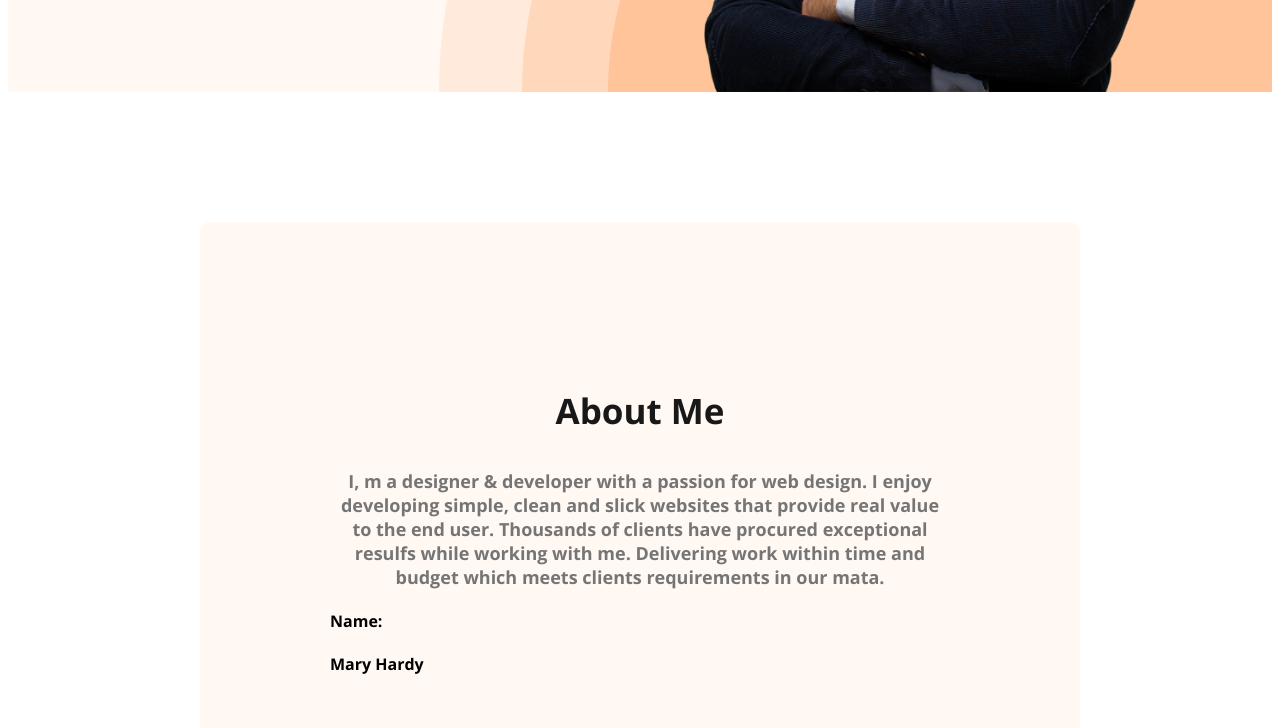
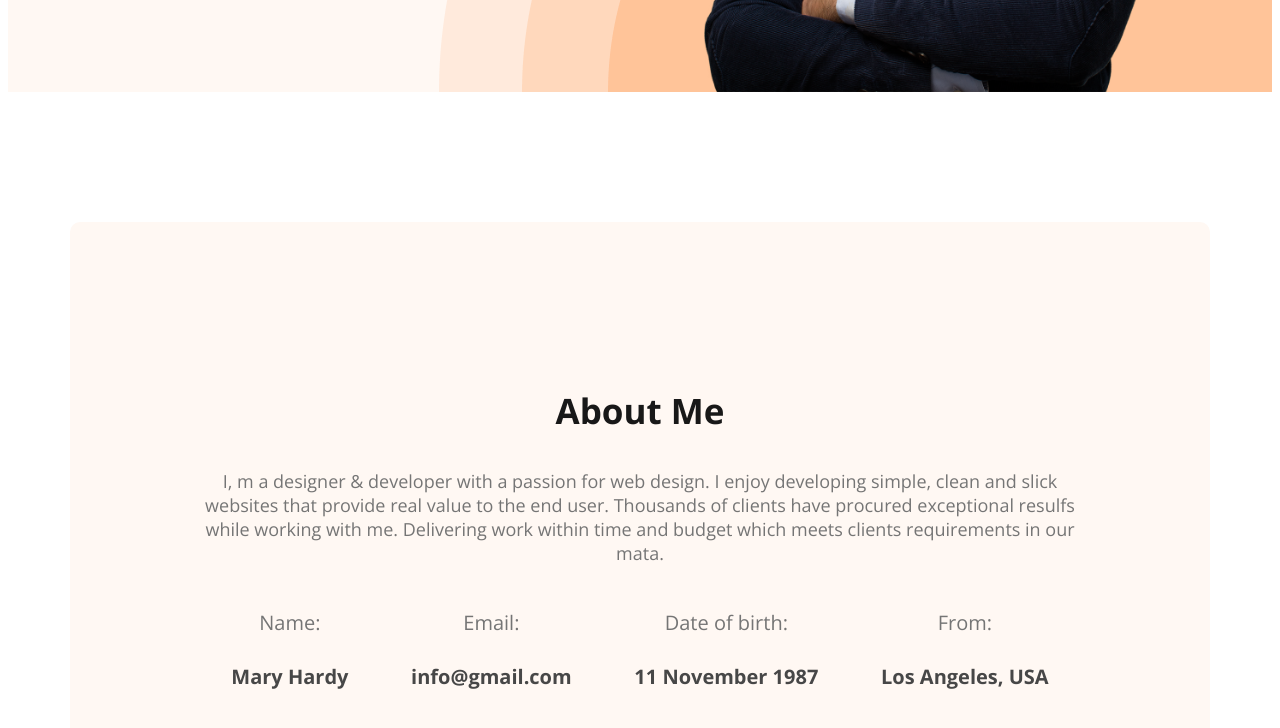
Before and after one commit to NahianAbrar01/my-first-portfolio, a plain HTML site: page index.html in a window 1280 px wide. Shown: the part 676-1404 px from the top of the page. Drawn offline with nearby package versions, Linux system fonts and the light colour scheme.

Commit message:
about section complete

```diff
--- a/index.html
+++ b/index.html
@@ -7,7 +7,7 @@
     <title>My First Portfolio</title>
     <link rel="preconnect" href="https://fonts.googleapis.com">
     <link rel="preconnect" href="https://fonts.gstatic.com" crossorigin>
-    <link href="https://fonts.googleapis.com/css2?family=Open+Sans:ital,wght@0,700;0,800;1,400&display=swap"
+    <link href="https://fonts.googleapis.com/css2?family=Open+Sans:ital,wght@0,400;0,700;0,800;1,600&display=swap"
         rel="stylesheet">
 
     <link rel="stylesheet" href="style/style.css">
@@ -27,7 +27,8 @@
             <div class="banner-content">
                 <h3 class="banner-greeting">Hi, I am</h3>
                 <h1 class="banner-title">Mary Hardy</h1>
-                <p class="banner-description">Shot what able cold new see hold.Friendly as an betrayed formerly he. Morning because as to society behaved moments.</p>
+                <p class="banner-description">Shot what able cold new see hold.Friendly as an betrayed formerly he.
+                    Morning because as to society behaved moments.</p>
                 <button id="download" class="btn-primary">Download CV</button>
                 <button id="contact" class="btn-primary">Contact</button>
             </div>
@@ -38,7 +39,10 @@
         <section class="about">
             <h3 class="section-title">About Me</h3>
             <p class="section-description">
-                I, m a designer & developer with a passion for web design. I enjoy developing simple, clean and slick websites that provide real value to the end user. Thousands of clients have procured exceptional resulfs while working with me. Delivering work within time and budget which meets clients requirements in our mata.
+                I, m a designer & developer with a passion for web design. I enjoy developing simple, clean and slick
+                websites that provide real value to the end user. Thousands of clients have procured exceptional resulfs
+                while working with me. Delivering work within time and budget which meets clients requirements in our
+                mata.
             </p>
             <div class="about-info-container">
                 <div class="about-info">
@@ -46,16 +50,16 @@
                     <p class="info-description">Mary Hardy</p>
                 </div>
                 <div class="about-info">
-                    <h4 class="info-title"></h4>
-                    <p class="info-description"></p>
+                    <h4 class="info-title">Email:</h4>
+                    <p class="info-description">info@gmail.com</p>
                 </div>
                 <div class="about-info">
-                    <h4 class="info-title"></h4>
-                    <p class="info-description"></p>
+                    <h4 class="info-title">Date of birth:</h4>
+                    <p class="info-description">11 November 1987</p>
                 </div>
                 <div class="about-info">
-                    <h4 class="info-title"></h4>
-                    <p class="info-description"></p>
+                    <h4 class="info-title">From:</h4>
+                    <p class="info-description">Los Angeles, USA</p>
                 </div>
             </div>
         </section>
--- a/style/style.css
+++ b/style/style.css
@@ -117,14 +117,36 @@ nav a {
 }
 
 /* main section styles */
-main{
+main {
     max-width: 1140px;
     margin: 0 auto;
 }
+
 /* about section styles */
 .about {
     padding: 130px;
     border-radius: 10px;
     background: #FFF8F3;
-    margin: 130px 130px;
+    margin: 130px 0px;
 }
+
+.about-info-container {
+    display: flex;
+    justify-content: space-around;
+}
+
+.about-info {
+    text-align: center;
+}
+
+.info-title {
+    color: #757575;
+    font-size: 20px;
+    font-weight: 400
+}
+
+.info-description {
+    color: #474747;
+    font-size: 20px;
+    font-weight: 700;
+}
```
